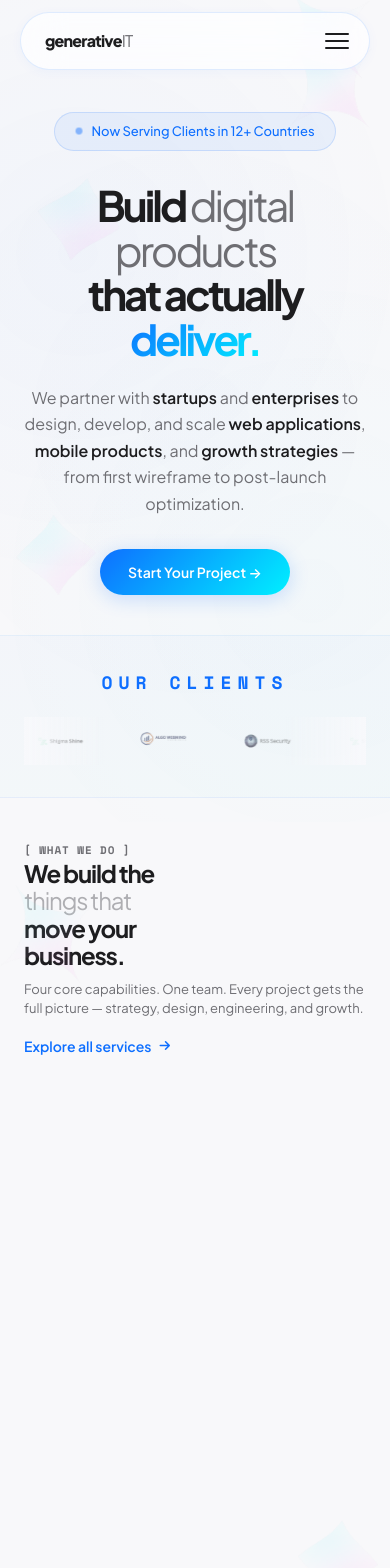
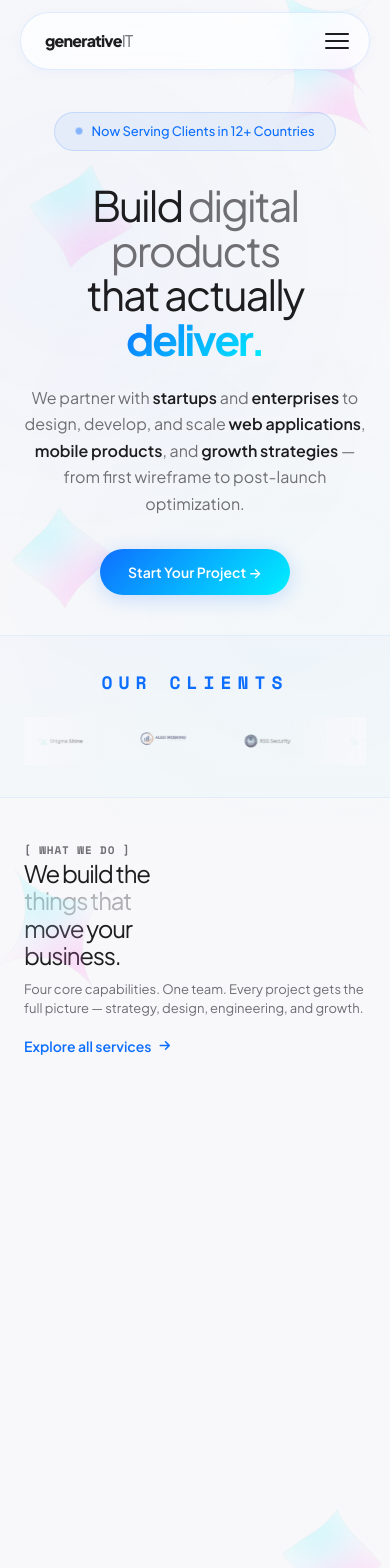
Before and after one commit to voxmastery/generative_it, an Angular app: page / in a window 390 px wide. Shown: the top 1568 px of the page. Built offline with nearby package versions, Linux system fonts and the light colour scheme; a web font is replaced by a local one.

Commit message:
feat: Apfel Grotezk at weight 400 (distinctive thin headlines), increase coolshape opacity to 15-25%

```diff
--- a/src/app/pages/home/home.component.css
+++ b/src/app/pages/home/home.component.css
@@ -27,126 +27,126 @@
   position: absolute;
   pointer-events: none;
   z-index: 0;
-  opacity: 0.08;
+  opacity: 0.22;
 }
 
 /* Hero shapes */
 .cs-hero-1 {
-  width: 220px;
-  top: 8%;
-  right: 5%;
+  width: 240px;
+  top: 6%;
+  right: 4%;
   animation: csFloat1 8s ease-in-out infinite;
-  opacity: 0.09;
+  opacity: 0.25;
 }
 .cs-hero-2 {
-  width: 180px;
-  bottom: 8%;
-  left: 4%;
+  width: 200px;
+  bottom: 6%;
+  left: 3%;
   animation: csFloat2 10s ease-in-out infinite;
-  opacity: 0.07;
+  opacity: 0.20;
 }
 .cs-hero-3 {
-  width: 120px;
-  top: 30%;
-  left: 10%;
+  width: 140px;
+  top: 28%;
+  left: 8%;
   animation: csFloat3 12s ease-in-out infinite;
-  opacity: 0.06;
+  opacity: 0.15;
 }
 
 /* CTA shapes */
 .cs-cta-1 {
-  width: 200px;
-  top: 8%;
-  left: 6%;
+  width: 220px;
+  top: 6%;
+  left: 5%;
   animation: csFloat2 9s ease-in-out infinite;
-  opacity: 0.08;
+  opacity: 0.22;
 }
 .cs-cta-2 {
-  width: 160px;
-  bottom: 8%;
-  right: 5%;
+  width: 180px;
+  bottom: 6%;
+  right: 4%;
   animation: csFloat1 11s ease-in-out infinite;
-  opacity: 0.07;
+  opacity: 0.18;
 }
 
 /* What We Do shapes */
 .cs-wwd-1 {
-  width: 160px;
-  bottom: 6%;
-  right: 3%;
+  width: 180px;
+  bottom: 5%;
+  right: 2%;
   animation: csFloat1 10s ease-in-out infinite;
-  opacity: 0.08;
+  opacity: 0.20;
 }
 .cs-wwd-2 {
-  width: 110px;
-  top: 10%;
-  left: 2%;
+  width: 130px;
+  top: 8%;
+  left: 1%;
   animation: csFloat3 12s ease-in-out infinite;
-  opacity: 0.06;
+  opacity: 0.15;
 }
 
 /* Clients shapes */
 .cs-clients-1 {
-  width: 120px;
-  top: 10px;
-  right: 6%;
+  width: 140px;
+  top: 5px;
+  right: 5%;
   animation: csFloat1 10s ease-in-out infinite;
-  opacity: 0.08;
+  opacity: 0.18;
 }
 .cs-clients-2 {
-  width: 100px;
-  bottom: 10px;
-  left: 5%;
+  width: 110px;
+  bottom: 5px;
+  left: 4%;
   animation: csFloat2 11s ease-in-out infinite;
-  opacity: 0.06;
+  opacity: 0.15;
 }
 
 /* How We Work shapes */
 .cs-hww-1 {
-  width: 150px;
-  top: 10%;
-  right: 4%;
+  width: 170px;
+  top: 8%;
+  right: 3%;
   animation: csFloat2 9s ease-in-out infinite;
-  opacity: 0.08;
+  opacity: 0.20;
 }
 .cs-hww-2 {
-  width: 120px;
-  bottom: 8%;
-  left: 5%;
+  width: 140px;
+  bottom: 6%;
+  left: 4%;
   animation: csFloat1 10s ease-in-out infinite;
-  opacity: 0.07;
+  opacity: 0.18;
 }
 
 /* Tech stack shapes */
 .cs-tech-1 {
-  width: 120px;
-  top: 10px;
-  left: 5%;
+  width: 140px;
+  top: 5px;
+  left: 4%;
   animation: csFloat3 8s ease-in-out infinite;
-  opacity: 0.08;
+  opacity: 0.18;
 }
 .cs-tech-2 {
-  width: 100px;
-  bottom: 10px;
-  right: 6%;
+  width: 120px;
+  bottom: 5px;
+  right: 5%;
   animation: csFloat1 10s ease-in-out infinite;
-  opacity: 0.06;
+  opacity: 0.15;
 }
 
 /* Testimonial shapes */
 .cs-tst-1 {
-  width: 160px;
-  top: 5%;
-  right: 4%;
+  width: 180px;
+  top: 3%;
+  right: 3%;
   animation: csFloat3 9s ease-in-out infinite;
-  opacity: 0.08;
+  opacity: 0.20;
 }
 .cs-tst-2 {
-  width: 120px;
-  bottom: 8%;
-  left: 3%;
+  width: 140px;
+  bottom: 6%;
+  left: 2%;
   animation: csFloat1 11s ease-in-out infinite;
-  opacity: 0.07;
+  opacity: 0.18;
 }
 
 @keyframes csFloat1 {
@@ -170,8 +170,8 @@
 @media (max-width: 768px) {
   .coolshape {
     display: block !important;
-    width: 80px !important;
-    opacity: 0.07 !important;
+    width: 100px !important;
+    opacity: 0.18 !important;
   }
 }
 @media (max-width: 768px) {
@@ -208,9 +208,9 @@
 .hero-title {
   font-family: var(--font-display);
   font-size: clamp(42px, 6vw, 72px);
-  font-weight: 700;
+  font-weight: 400;
   line-height: 1.06;
-  letter-spacing: -3px;
+  letter-spacing: -2px;
   max-width: 750px;
   margin: 0 auto;
   will-change: transform, opacity, filter;
@@ -226,6 +226,7 @@
   line-height: 1.65;
   will-change: transform, opacity;
 }
+.hero-title strong { font-weight: 700; }
 .hero-sub strong { color: var(--text-primary); font-weight: 600; }
 .hero .btn-dark { margin-top: 32px; /* 32 subtitle to button */ }
 
@@ -568,8 +569,8 @@
 /* ====== SHARED STYLES ====== */
 .stmt-headline {
   font-family: var(--font-display);
-  font-size: 32px;
-  font-weight: 700;
+  font-size: 34px;
+  font-weight: 400;
   color: var(--text-primary);
   line-height: 1.15;
   letter-spacing: -1.2px;
@@ -858,7 +859,7 @@
 .cta-title {
   font-family: var(--font-display);
   font-size: clamp(36px, 5vw, 56px);
-  font-weight: 700;
+  font-weight: 400;
   letter-spacing: -2.5px;
   line-height: 1.08;
   color: var(--text-primary);
--- a/src/styles.css
+++ b/src/styles.css
@@ -102,7 +102,7 @@ button {
 .section-title {
   font-family: var(--font-display);
   font-size: clamp(28px, 4vw, 52px);
-  font-weight: 700;
+  font-weight: 400;
   line-height: 1.08;
   letter-spacing: -0.03em;
   color: var(--text-primary);
```
